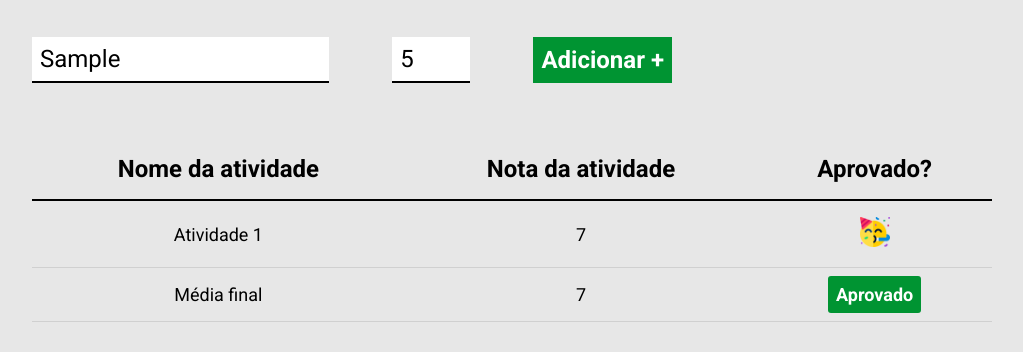
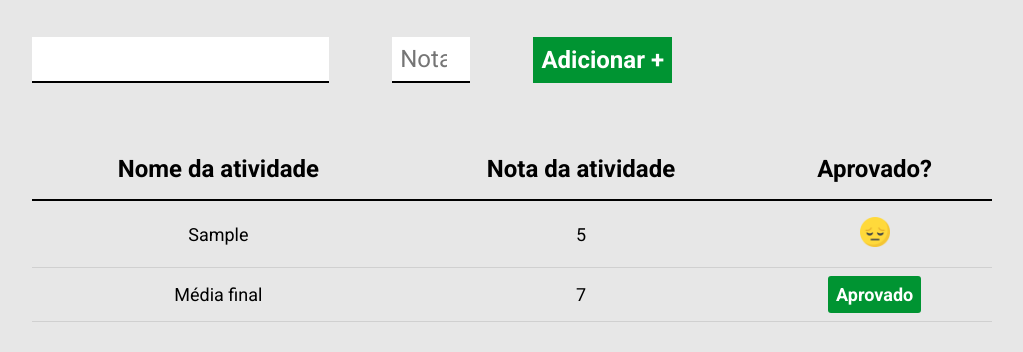
Before and after one commit to Brunoalmeidev/EBAC_Projeto2, a plain HTML site: page index.html in a window 1280 px wide. Both pictures are taken after typing "Sample", "5" into the empty fields and a click on the button "Adicionar +". Shown: the part 150-502 px from the top of the page, without its empty margins (128-1151 px from the left). Drawn offline with Linux system fonts and the light colour scheme.

Commit message:
Atualizando o Javascript

```diff
--- a/index.html
+++ b/index.html
@@ -31,11 +31,6 @@
                 </tr>
             </thead>
             <tbody>
-                <tr>
-                    <td>Atividade 1</td>
-                    <td>7</td>
-                    <td><img src="./img/aprovado.png" alt="Emoji festejando" /></td>
-                </tr>
             </tbody>
             <tfoot>
                 <tr>
--- a/main.js
+++ b/main.js
@@ -1,9 +1,44 @@
 const form = document.getElementById('form-atividade');
+const imgAprovado = '<img src="./img/aprovado.png" alt="Emoji celebrando" />';
+const imgReprovado = '<img src="./img/reprovado.png" alt="Emoji decepcionado" />';
+const atividades = [];
+const notas = [];
+
+let linhas = '';
+
 form.addEventListener('submit', function(e) {
     e.preventDefault();
 
+    adicionaLinha();
+    atualizaTabela();
+    atualizaMediaFinal();
+});
+
+function adicionaLinha() {
     const inputNomeAtividade = document.getElementById('nome-atividade');
     const inputNotaAtividade = document.getElementById('nota-atividade');
 
-    alert(`Atividade: ${inputNomeAtividade.value} - Nota: ${inputNotaAtividade.value}`);
-});
+    atividades.push(inputNomeAtividade.value);
+    notas.push(parseFloat(inputNotaAtividade.value));
+
+    let linha = '<tr>';
+    linha += `<td>${inputNomeAtividade.value}</td>`;
+    linha += `<td>${inputNotaAtividade.value}</td>`;
+    linha += `<td>${inputNotaAtividade.value >= 7 ? imgAprovado : imgReprovado}</td>`;
+    linha += '</tr>';
+
+    linhas += linha;
+
+    inputNomeAtividade.value = ' ';
+    inputNotaAtividade.value = ' ';
+}
+
+function atualizaTabela() {
+    const corpoTabela = document.querySelector('tbody');
+    corpoTabela.innerHTML = linhas;
+}
+
+function atualizaMediaFinal() {
+    console.log(atividades);
+    console.log(notas);
+}
```
